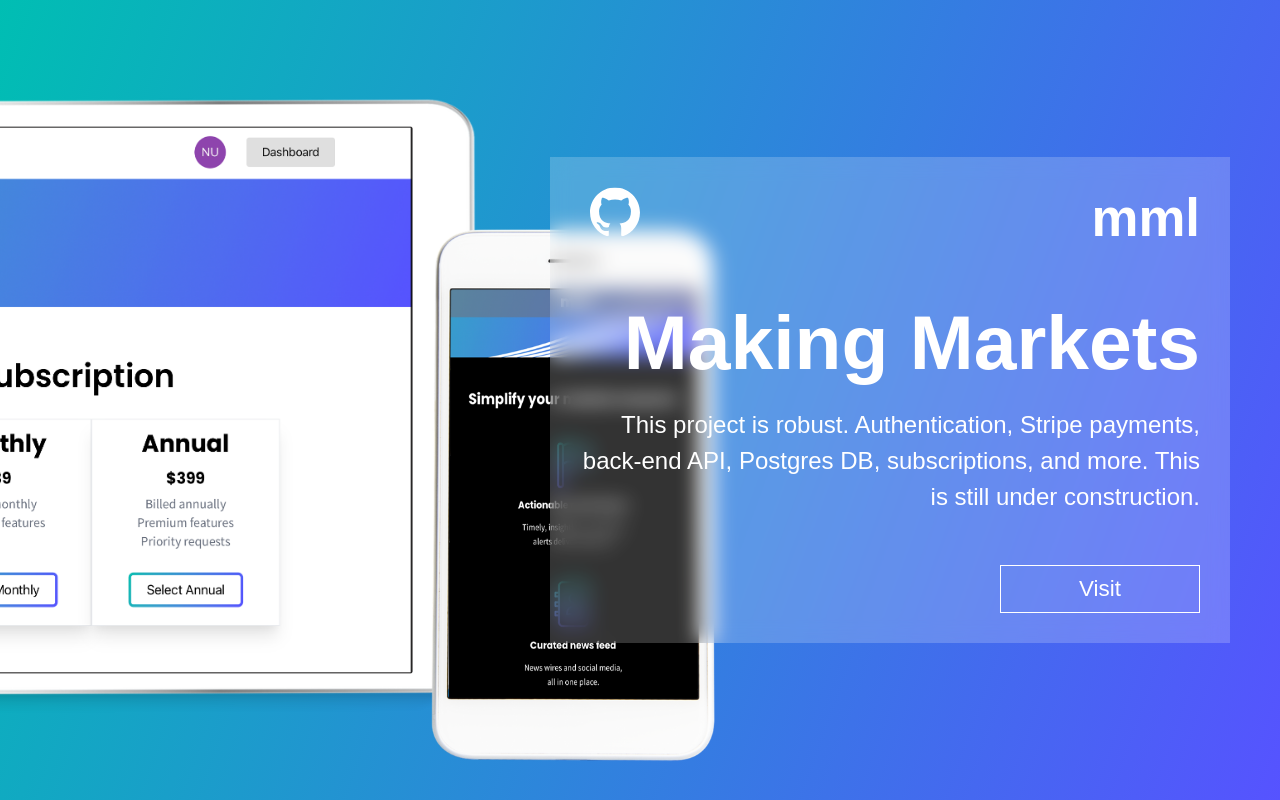
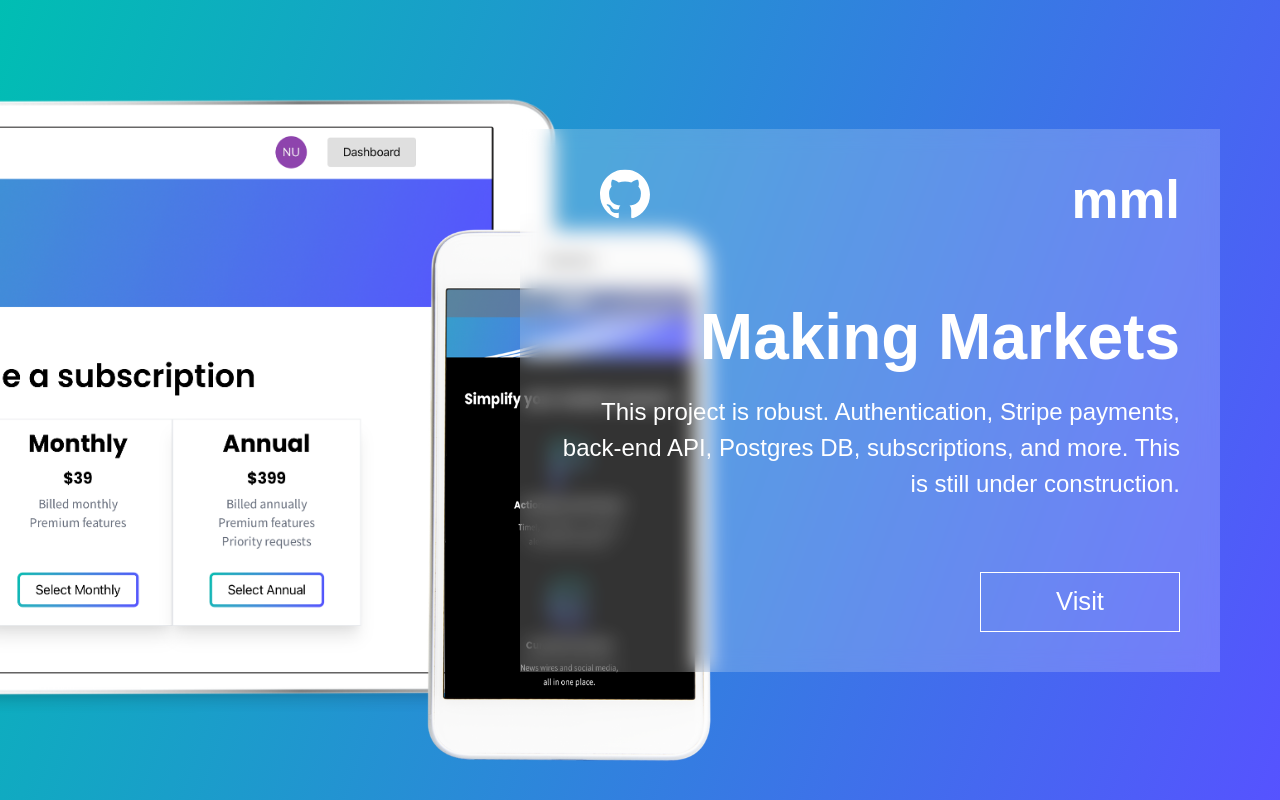
Before and after one commit to jonkarrer/svelte_portfolio, a Svelte app: page / in a window 1280 px wide. Built offline with nearby package versions, Linux system fonts and the light colour scheme.

Commit message:
added blur fallback

```diff
--- a/src/components/About/About.svelte
+++ b/src/components/About/About.svelte
@@ -12,7 +12,7 @@
   }
 </script>
 
-<svelte:window on:touchmove={moveAbout} on:mousewheel={moveAbout}/>
+<svelte:window on:touchmove={moveAbout} on:wheel={moveAbout}/>
 
 <section>
   <AboutTitle x={x} />
--- a/src/components/About/Article.svelte
+++ b/src/components/About/Article.svelte
@@ -24,11 +24,10 @@
     color: var(--wheat);
     z-index: 20;
     width: 300px;
-    height: max-content;
+    height: auto;
     display: grid;
-    place-items: center;
-    text-align: center;
-    gap: 30px;
+    text-align: left;
+    gap: 50px;
     transform: translateX(var(--theme-article));
     transition: all 2s ease;
   }
--- a/src/components/Home/Glass.svelte
+++ b/src/components/Home/Glass.svelte
@@ -6,13 +6,14 @@
   }
 </script>
 
-<svelte:window on:touchmove={moveGlass} on:mousewheel={moveGlass}/>
+<svelte:window on:touchmove={moveGlass} on:wheel={moveGlass}/>
 
 <div class="frosted_glass" style="--theme-move: {position}%">
 
 </div>
 
 <style>
+
   .frosted_glass {
     position: absolute;
     top: 0;
@@ -21,15 +22,25 @@
     margin: auto;
     width: 50vw;
     height: 85vh;
-    background-color: rgba(255, 255, 255, .2);
-    backdrop-filter: blur(10px);
-    -webkit-backdrop-filter: blur(10px);
+
+    /** Frosted Glass fallback */
+    background-color: rgba(255, 255, 255, .4);
+
     -o-transition: all 2s ease;
     -webkit-transition: all 2s ease;
     -moz-transition: all 2s ease;
     transition: all 2s ease;
     z-index: 10;
   }
+
+  @supports ((-webkit-backdrop-filter: none) or (backdrop-filter: none)) {
+    .frosted_glass {
+      background-color: rgba(255, 255, 255, .2);
+      backdrop-filter: blur(10px);
+      -webkit-backdrop-filter: blur(10px);
+    }
+  }
+
   /*Md*/
 @media (min-width: 768px) {
   .frosted_glass {
--- a/src/components/Home/Hello.svelte
+++ b/src/components/Home/Hello.svelte
@@ -16,7 +16,7 @@
 
 </script>
 
-<svelte:window on:touchmove={moveHello} on:mousewheel={moveHello}/>
+<svelte:window on:touchmove={moveHello} on:wheel={moveHello}/>
 
 <div class="hello" style="--theme-x: {x}vw">
   <h1>Hello,</h1>
@@ -34,7 +34,7 @@
   margin: auto;
   color: var(--red);
   z-index: 10;
-  height: max-content;
+  height: 280px;
   width: min-content;
   font-family: sans-serif;
   font: 900;
--- a/src/components/Home/Rain.svelte
+++ b/src/components/Home/Rain.svelte
@@ -14,7 +14,7 @@ function moveRain() {
 
 </script>
 
-<svelte:window on:touchmove={moveRain} on:mousewheel={moveRain}/>
+<svelte:window on:touchmove={moveRain} on:wheel={moveRain}/>
 <div class="wrapper" >
   <canvas bind:this={canvasElement} id="rain" style="--theme-visible: {visible}"></canvas>
 </div>
--- a/src/components/Work/Project.svelte
+++ b/src/components/Work/Project.svelte
@@ -31,15 +31,21 @@
     margin: auto;
     padding: 30px 15px;
 
-    background-color: rgba(255, 255, 255, .2);
-    backdrop-filter: blur(10px);
-    -webkit-backdrop-filter: blur(10px);
+    /** Frosted Glass fallback */
+    background-color: hsla(200, 50%, 50%, .8);
 
     display: grid;
     gap: 30px;
 
     color: white;
     z-index: 20;
+  }
+  @supports ((-webkit-backdrop-filter: none) or (backdrop-filter: none)) {
+    article {
+      background-color: rgba(255, 255, 255, .2);
+      backdrop-filter: blur(10px);
+      -webkit-backdrop-filter: blur(10px);
+    }
   }
   .github {
     position: absolute; right: 30px; top: 30px;
@@ -52,13 +58,17 @@
   button {
     font-size: 1.4rem;
 
-    padding: 10px 0;
+    height: 60px;
     width: 200px;
 
     background: none; outline: none;
 
     border: white solid thin;
     color: white;
+  }
+  button:hover {
+    cursor: pointer;
+    background-color: hsla(200, 50%, 50%, 1);
   }
   .tablet {
     display: none;
@@ -96,37 +106,66 @@
       align-items: center;
     }
     .tablet {
+      position: absolute;
       display: block;
-      left: -40%;
+      left: -800px;
       height: 85vh;
     }
     .phone {
-      left: 30%;
+      position: absolute;
+      left: 140px;
       right: auto; top: auto; bottom: auto;
       height: 550px;
       bottom: 30px;
+      z-index: 10;
     }
     h3 {
       font-weight: 900;
     }
+    h2 {
+      font-size: 4rem;
+    }
     article {
       text-align: right;
-      margin: 50px;
+      margin: 60px;
+      width: 600px;
+      padding: 40px;
+      gap: 70px;
     }
     p {
-      width: 620px;
+      width: auto;
     }
     .github {
       right: auto;
-      left: 40px;
+      left: 80px;
+      top: 40px;
     }
     button {
       justify-self: end;
+      height: 60px;
+      font-size: 1.6rem;
     }
-
-
-}
-
+  }
+  /*Xl*/
+  @media (min-width: 1280px) {
+    .tablet {
+      left: -600px;
+      height: 85vh;
+    }
+    .phone {
+      left: 380px;
+      height: 550px;
+    }
+    h3 {
+      font-weight: 900;
+    }
+    h2 {
+      font-size: 4rem;
+    }
+    article {
+      width: 700px;
+    }
+  }
 
 
 </style>
```
